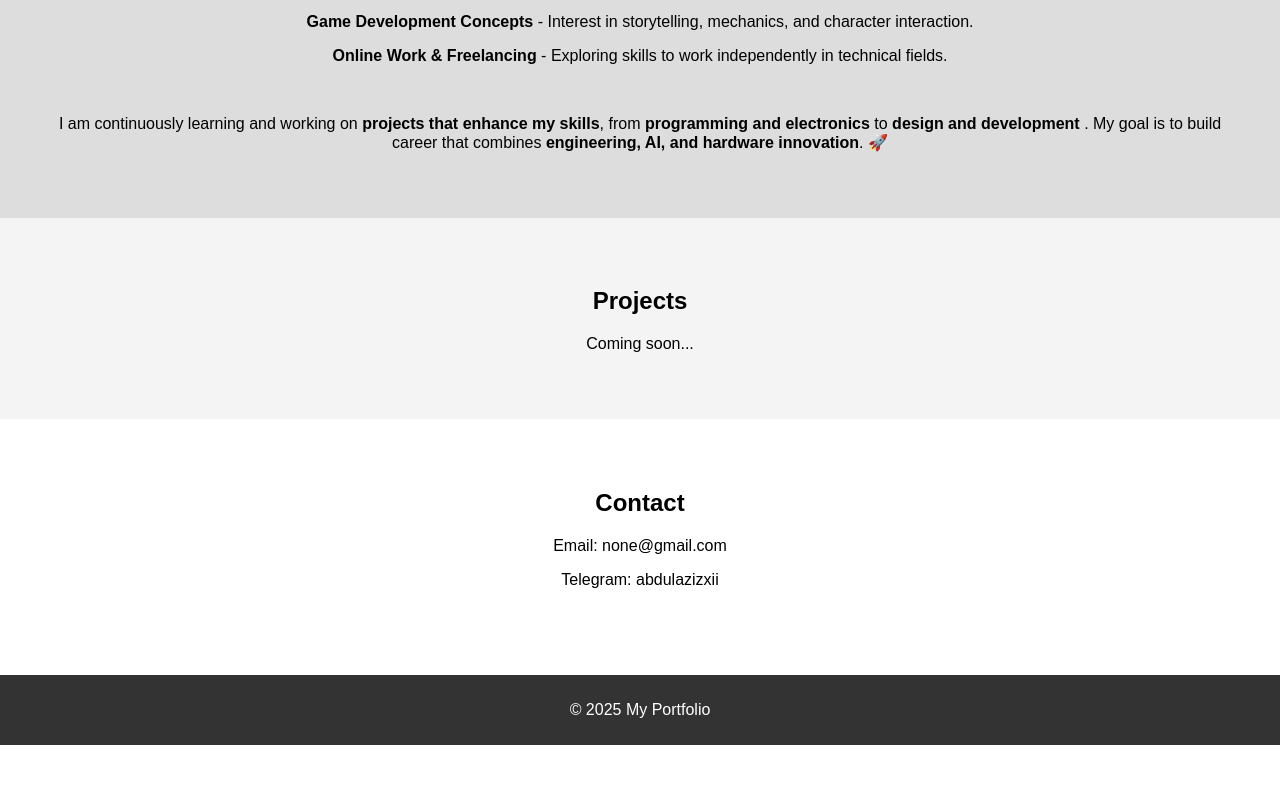
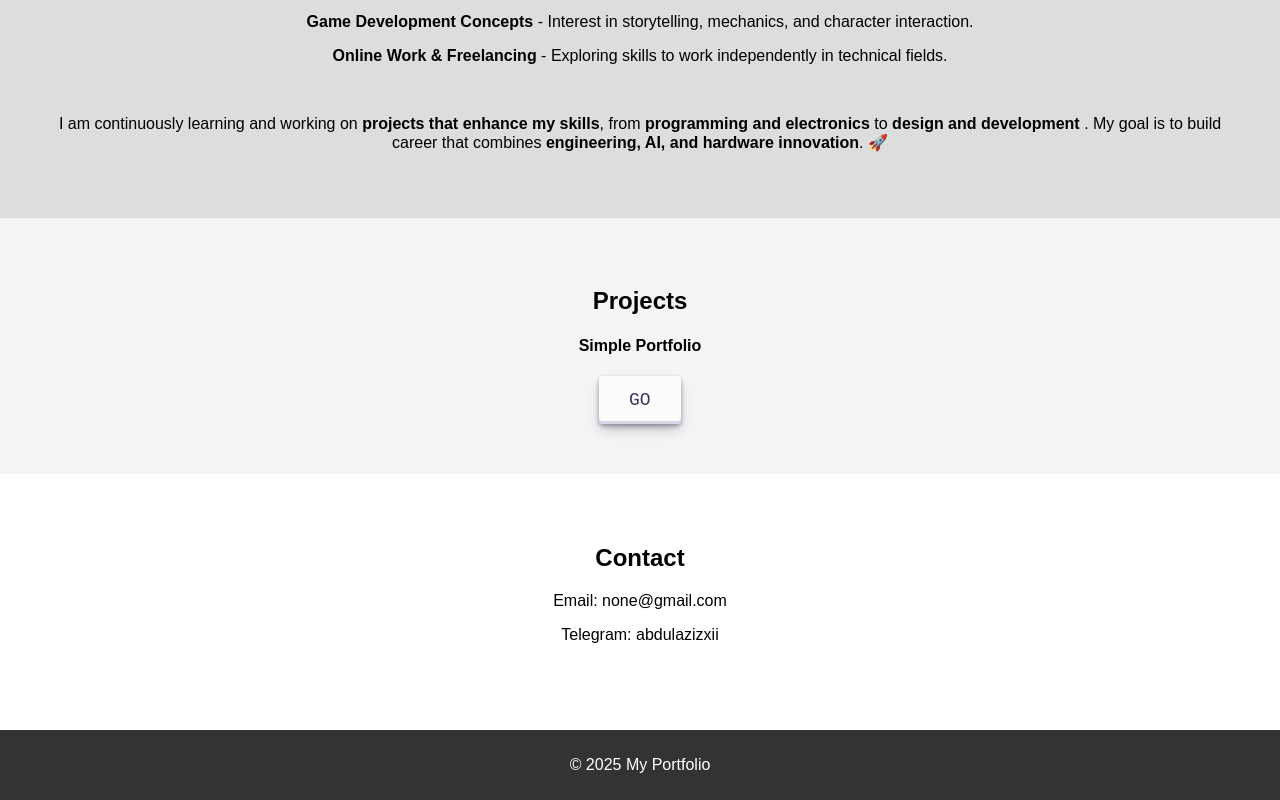
Before and after one commit to AbdulazizXii/Simple-Portfolio, a plain HTML site: page index.html in a window 1280 px wide. Shown: the part 1232-2032 px from the top of the page. Before the commit the page ends 1977 px from the top, so only its background shows below. Drawn offline with Linux system fonts and the light colour scheme.

Commit message:
Update Simple Portfolio Button style

```diff
--- a/index.html
+++ b/index.html
@@ -63,7 +63,10 @@
 
     <section id="projects">
         <h2>Projects</h2>
-        <p>Coming soon...</p>
+
+            <h4>Simple Portfolio</h4>
+            <a id="button" href="https://abdulazizxii.github.io/Simple-Portfolio/" target="_blank">GO</a>
+
     </section>
 
     <section id="contact">
--- a/style.css
+++ b/style.css
@@ -53,3 +53,49 @@ footer {
     padding: 10px;
     margin-top: 20px;
 }
+
+
+/* CSS */
+#button {
+    align-items: center;
+    appearance: none;
+    background-color: #FCFCFD;
+    border-radius: 4px;
+    border-width: 0;
+    box-shadow: rgba(45, 35, 66, 0.4) 0 2px 4px,rgba(45, 35, 66, 0.3) 0 7px 13px -3px,#D6D6E7 0 -3px 0 inset;
+    box-sizing: border-box;
+    color: #36395A;
+    cursor: pointer;
+    display: inline-flex;
+    font-family: "JetBrains Mono",monospace;
+    height: 48px;
+    justify-content: center;
+    line-height: 1;
+    list-style: none;
+    overflow: hidden;
+    padding: 15px 30px;
+    position: relative;
+    text-align: left;
+    text-decoration: none;
+    transition: box-shadow .15s,transform .15s;
+    user-select: none;
+    -webkit-user-select: none;
+    touch-action: manipulation;
+    white-space: nowrap;
+    will-change: box-shadow,transform;
+    font-size: 18px;
+}
+
+#button:focus {
+    box-shadow: #D6D6E7 0 0 0 1.5px inset, rgba(45, 35, 66, 0.4) 0 2px 4px, rgba(45, 35, 66, 0.3) 0 7px 13px -3px, #D6D6E7 0 -3px 0 inset;
+}
+
+#button:hover {
+    box-shadow: rgba(45, 35, 66, 0.4) 0 4px 8px, rgba(45, 35, 66, 0.3) 0 7px 13px -3px, #D6D6E7 0 -3px 0 inset;
+    transform: translateY(-2px);
+}
+
+#button:active {
+    box-shadow: #D6D6E7 0 3px 7px inset;
+    transform: translateY(2px);
+}
```
